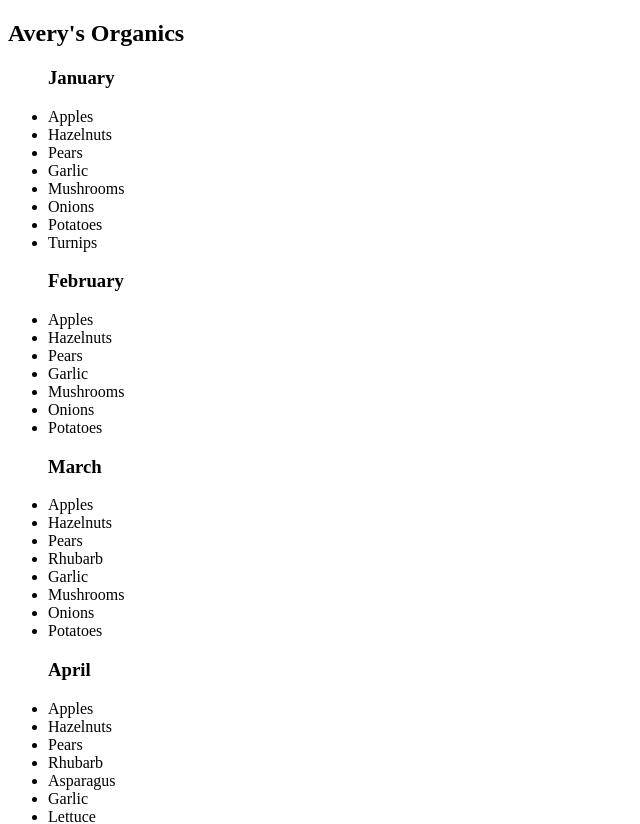
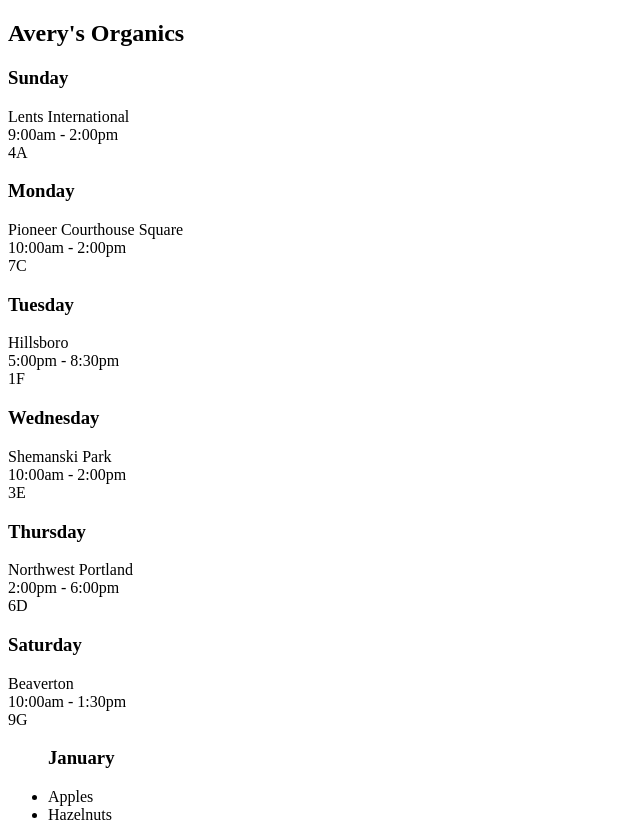
Before and after one commit to K-Banks/farmers-market, a React app: page / in a window 1280 px wide. Shown: the top 824 px of the page, without its empty margins (0-640 px from the left). Built offline with nearby package versions, Linux system fonts and the light colour scheme.

Commit message:
Output weekly farmers market information

```diff
--- a/src/components/App.jsx
+++ b/src/components/App.jsx
@@ -1,10 +1,12 @@
 import React from 'react';
-// import MarketSchedule from './marketSchedule';
+import MarketSchedule from './marketSchedule';
 import SeasonalProduce from './seasonalProduce';
 
 function App(){
   return (
     <div>
+      <h2>Avery's Organics</h2>
+      <MarketSchedule/>
       <SeasonalProduce/>
     </div>
   );
--- a/src/components/Schedule.jsx
+++ b/src/components/Schedule.jsx
@@ -0,0 +1,24 @@
+import React from 'react';
+import PropTypes from 'prop-types';
+
+function Schedule(props) {
+  return(
+    <div>
+      <h3>{props.day}</h3>
+      {props.location}
+      <br></br>
+      {props.hours}
+      <br></br>
+      {props.booth}
+    </div>
+  );
+}
+
+Schedule.propTypes = {
+  day: PropTypes.string,
+  location: PropTypes.string,
+  hours: PropTypes.string,
+  booth: PropTypes.string
+};
+
+export default Schedule;
--- a/src/components/marketSchedule.jsx
+++ b/src/components/marketSchedule.jsx
@@ -1,4 +1,5 @@
 import React from 'react';
+import Schedule from './Schedule';
 
 const marketSchedule = [
  {
@@ -42,7 +43,12 @@ const marketSchedule = [
 function MarketSchedule() {
   return(
     <div>
-
+      {marketSchedule.map((schedule, index) =>
+        <Schedule day={schedule.day}
+          location={schedule.location}
+          hours={schedule.hours}
+          booth={schedule.booth}/>
+      )}
     </div>
   );
 }
--- a/src/components/seasonalProduce.jsx
+++ b/src/components/seasonalProduce.jsx
@@ -273,7 +273,6 @@ const availableProduce = [
 function SeasonalProduce() {
   return(
     <div>
-      <h2>Avery's Organics</h2>
       {availableProduce.map((season, index) =>
         <Produce month={season.month}
           selection={season.selection}
```
